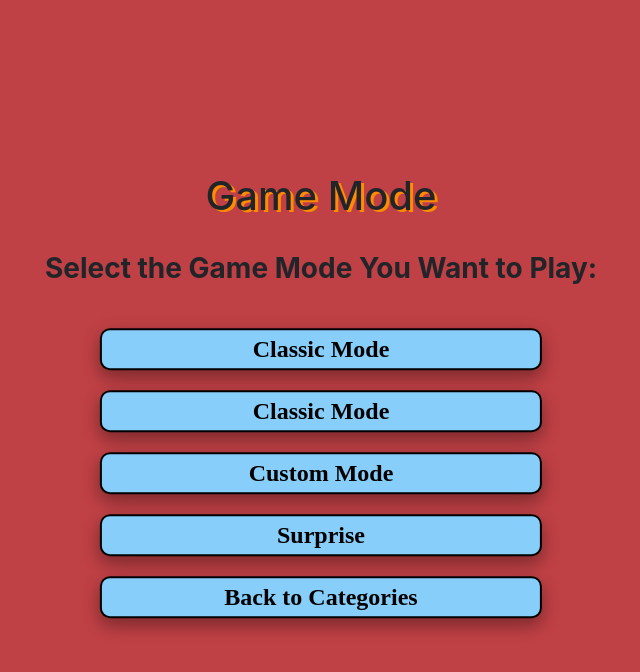
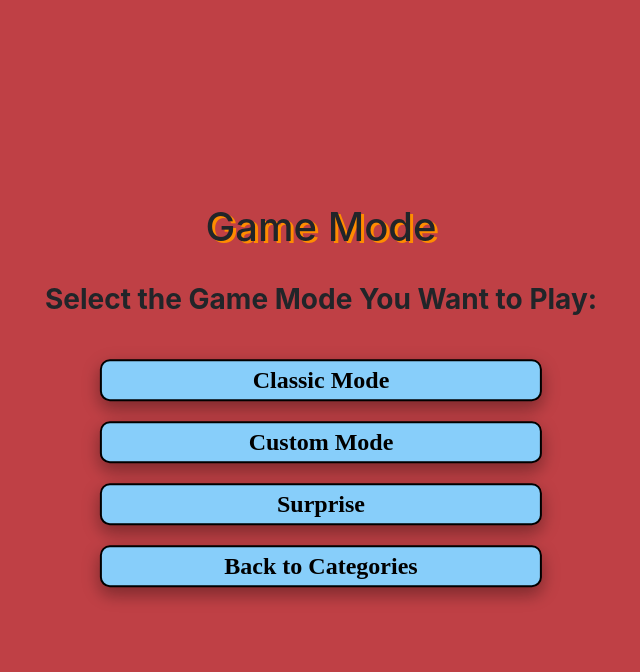
Before and after one commit to Mjnstag/webprogrammeren-project, a Flask app: page /type_game in a window 1280 px wide. Shown: the top 672 px of the page, without its empty margins (319-959 px from the left). Run offline with Flask 2, Linux system fonts and the light colour scheme; some libraries are stand-ins or nearby versions.

Commit message:
fixed duplicate code

```diff
--- a/templates/type_game.html
+++ b/templates/type_game.html
@@ -13,9 +13,6 @@
                 <!--choose game type-->
                 <button onclick="window.location.href = 'classicgame';" type="button" class="button2">Classic Mode</button>
                 <br>
-                <!--choose game type-->
-                <button onclick="window.location.href = 'classicgame';" type="button" class="button2">Classic Mode</button>
-                <br>
                 <button onclick="window.location.href = 'customgame';" type="button" class="button2">Custom Mode</button>
                 <br>
                 <button onclick="window.location.href = 'vuurwerk';" type="button" class="button2">Surprise</button>
```
